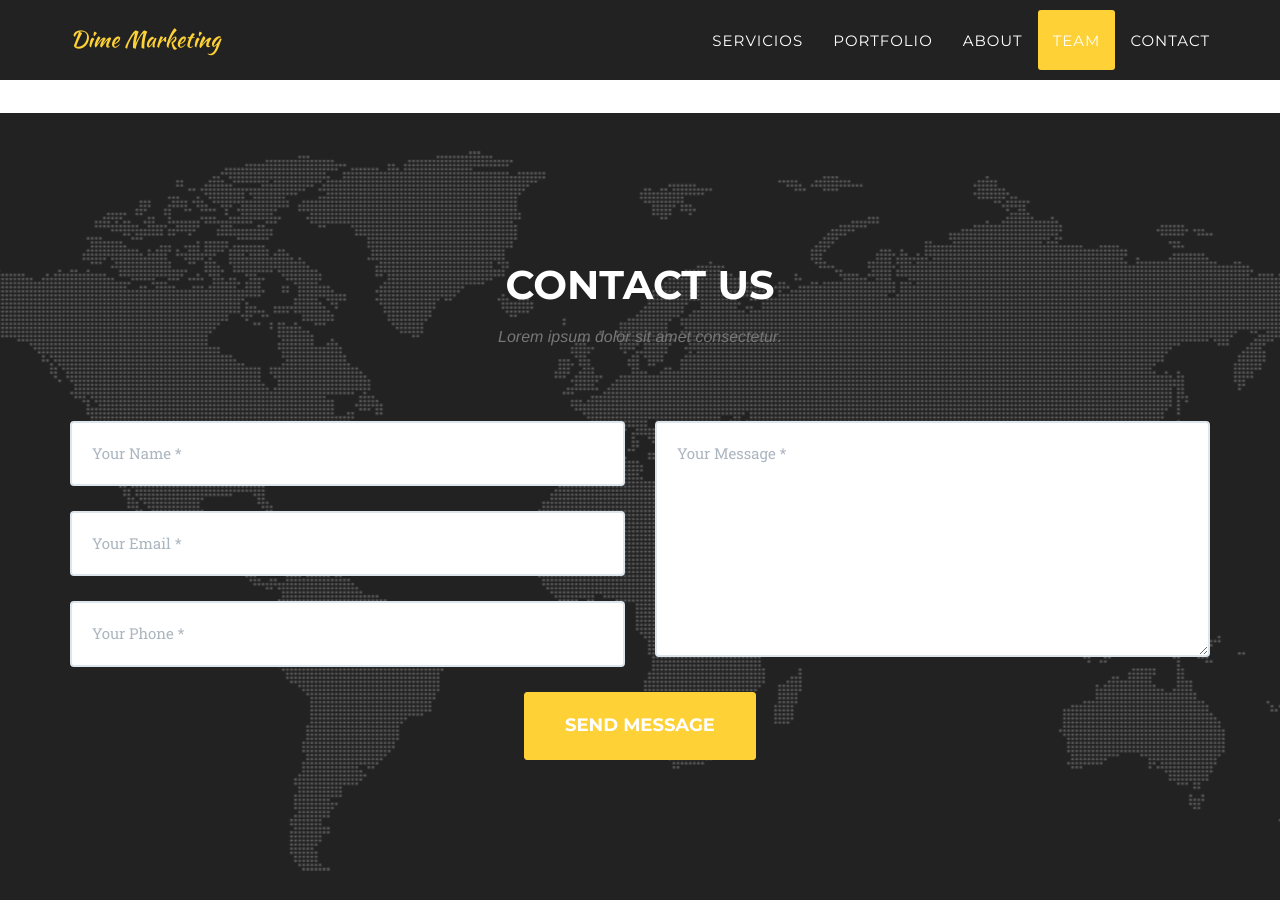
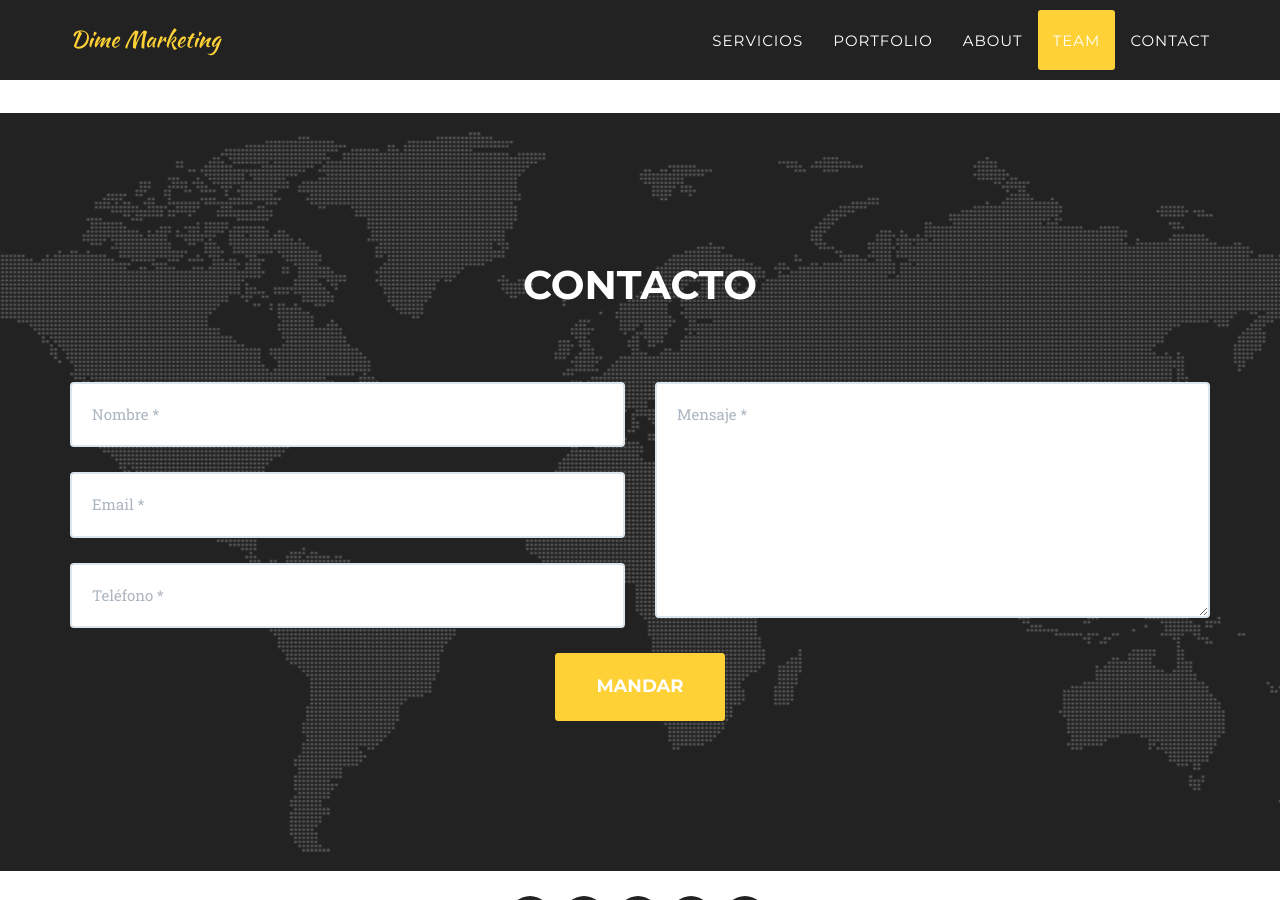
Before and after one commit to dimemarketing/dimemarketing.github.io, a Jekyll site: the page built from index.html, in a window 1280 px wide and 900 px high, scrolled down 5147 px. Built offline with Jekyll 4.4.1, drawn with Linux system fonts in a browser that asks for light colours; some web fonts are replaced.

Commit message:
contact us -> contacto, plus remove contact blurb

```diff
--- a/_includes/contact.html
+++ b/_includes/contact.html
@@ -2,8 +2,8 @@
         <div class="container">
             <div class="row">
                 <div class="col-lg-12 text-center">
-                    <h2 class="section-heading">Contact Us</h2>
-                    <h3 class="section-subheading text-muted">Lorem ipsum dolor sit amet consectetur.</h3>
+                    <h2 class="section-heading">Contacto</h2>
+		    <h3 class="section-subheading text-muted"></h3> <!-- blurb could go here -->
                 </div>
             </div>
             <div class="row">
@@ -12,28 +12,28 @@
                         <div class="row">
                             <div class="col-md-6">
                                 <div class="form-group">
-                                    <input type="text" class="form-control" placeholder="Your Name *" id="name" required data-validation-required-message="Please enter your name.">
+                                    <input type="text" class="form-control" placeholder="Nombre *" id="name" required data-validation-required-message="Por favor, escriba su nombre">
                                     <p class="help-block text-danger"></p>
                                 </div>
                                 <div class="form-group">
-                                    <input type="email" class="form-control" placeholder="Your Email *" id="email" required data-validation-required-message="Please enter your email address.">
+                                    <input type="email" class="form-control" placeholder="Email *" id="email" required data-validation-required-message="Please enter your email address.">
                                     <p class="help-block text-danger"></p>
                                 </div>
                                 <div class="form-group">
-                                    <input type="tel" class="form-control" placeholder="Your Phone *" id="phone" required data-validation-required-message="Please enter your phone number.">
+                                    <input type="tel" class="form-control" placeholder="Teléfono *" id="phone" required data-validation-required-message="Por favor, escriba su número de teléfono">
                                     <p class="help-block text-danger"></p>
                                 </div>
                             </div>
                             <div class="col-md-6">
                                 <div class="form-group">
-                                    <textarea class="form-control" placeholder="Your Message *" id="message" required data-validation-required-message="Please enter a message."></textarea>
+                                    <textarea class="form-control" placeholder="Mensaje *" id="message" required data-validation-required-message="Por favor, escriba un mensaje"></textarea>
                                     <p class="help-block text-danger"></p>
                                 </div>
                             </div>
                             <div class="clearfix"></div>
                             <div class="col-lg-12 text-center">
                                 <div id="success"></div>
-                                <button type="submit" class="btn btn-xl">Send Message</button>
+                                <button type="submit" class="btn btn-xl">Mandar</button>
                             </div>
                         </div>
                     </form>
```
